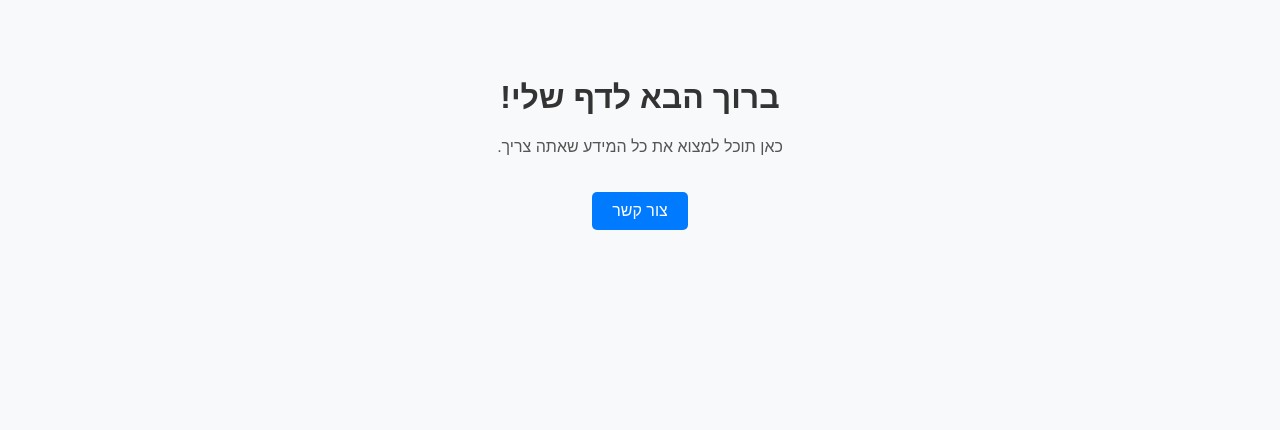
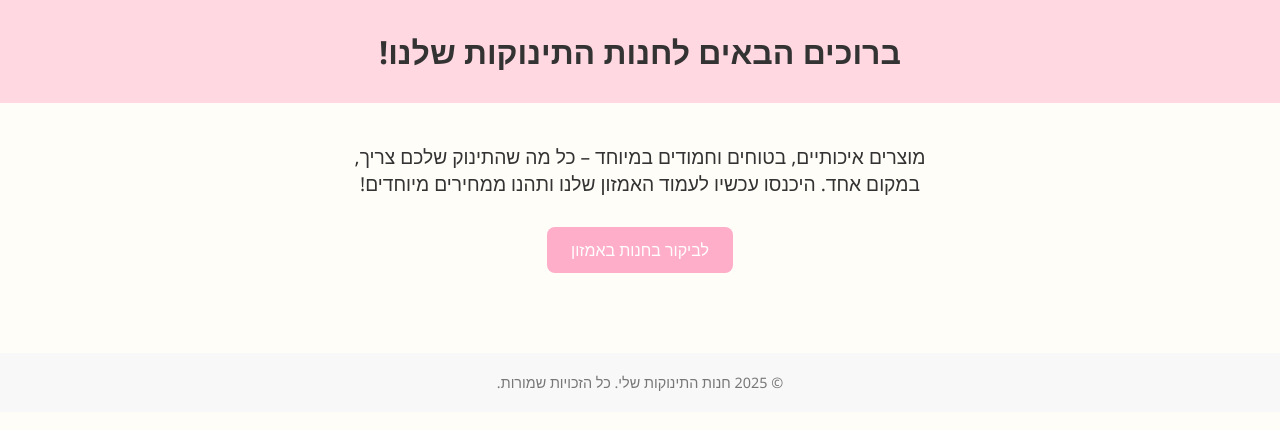
Before and after one commit to elietemstet/test, a plain HTML site: page index.html in a window 1280 px wide. Drawn offline with Linux system fonts and the light colour scheme.

Commit message:
Update index.html

```diff
--- a/index.html
+++ b/index.html
@@ -1,37 +1,72 @@
-<!-- index.html -->
 <!DOCTYPE html>
 <html lang="he" dir="rtl">
 <head>
   <meta charset="UTF-8">
   <meta name="viewport" content="width=device-width, initial-scale=1">
-  <title>ברוך הבא</title>
+  <title>חנות התינוקות שלי באמזון</title>
   <style>
     body {
-      font-family: Arial, sans-serif;
-      text-align: center;
-      padding: 50px;
-      background-color: #f8f9fa;
-    }
-    h1 {
+      margin: 0;
+      font-family: 'Segoe UI', sans-serif;
+      background: #fffdf8;
       color: #333;
     }
-    p {
-      color: #555;
+    header {
+      background-color: #ffd8e1;
+      padding: 30px 20px;
+      text-align: center;
+    }
+    header h1 {
+      margin: 0;
+      font-size: 2em;
+    }
+    main {
+      padding: 40px 20px;
+      text-align: center;
+    }
+    main p {
+      font-size: 1.2em;
+      max-width: 600px;
+      margin: 0 auto 30px;
     }
     a.button {
       display: inline-block;
-      margin-top: 20px;
-      padding: 10px 20px;
-      background: #007bff;
+      background-color: #ffaec9;
       color: white;
       text-decoration: none;
-      border-radius: 5px;
+      padding: 12px 24px;
+      border-radius: 8px;
+      font-size: 1em;
+      transition: background 0.3s ease;
+    }
+    a.button:hover {
+      background-color: #f98ab0;
+    }
+    footer {
+      background-color: #f8f8f8;
+      padding: 20px;
+      text-align: center;
+      font-size: 0.9em;
+      color: #777;
+      margin-top: 40px;
     }
   </style>
 </head>
 <body>
-  <h1>ברוך הבא לדף שלי!</h1>
-  <p>כאן תוכל למצוא את כל המידע שאתה צריך.</p>
-  <a href="#" class="button">צור קשר</a>
+
+  <header>
+    <h1>ברוכים הבאים לחנות התינוקות שלנו!</h1>
+  </header>
+
+  <main>
+    <p>מוצרים איכותיים, בטוחים וחמודים במיוחד – כל מה שהתינוק שלכם צריך, במקום אחד.
+    היכנסו עכשיו לעמוד האמזון שלנו ותהנו ממחירים מיוחדים!</p>
+    <a href="https://www.amazon.com/your-store-link" target="_blank" class="button">לביקור בחנות באמזון</a>
+  </main>
+
+  <footer>
+    &copy; 2025 חנות התינוקות שלי. כל הזכויות שמורות.
+  </footer>
+
 </body>
 </html>
```
